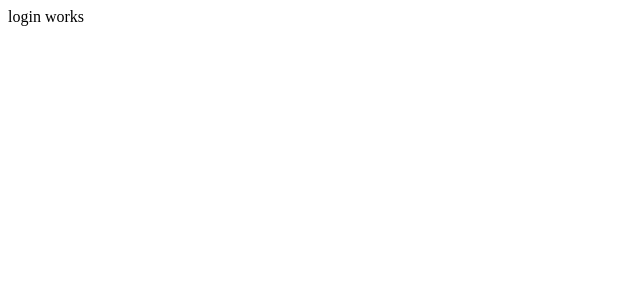
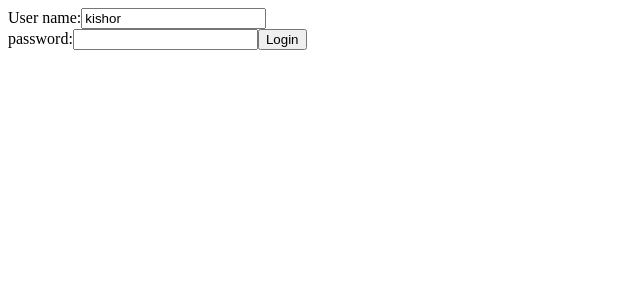
Before and after one commit to kishorThatavarthi/angular-yuxtyw, an Angular app: page / in a window 1280 px wide. Shown: the top 300 px of the page, without its empty margins (0-640 px from the left). Built offline with nearby package versions, Linux system fonts and the light colour scheme.

Commit message:
2 files modified

```diff
--- a/src/app/login/login.component.html
+++ b/src/app/login/login.component.html
@@ -1,3 +1,4 @@
-<p>
-  login works
-  </p>
+User name:<input type="text" name="username" [(ngModel)]="username" >
+<br/>
+password:<input type="password" name="password"[(ngModel)]="password">
+<button (click)=handleLogin()>Login</button>
--- a/src/app/login/login.component.ts
+++ b/src/app/login/login.component.ts
@@ -6,10 +6,17 @@
   styleUrls: ['./login.component.css']
 })
 export class LoginComponent implements OnInit {
+  username="kishor";
+  password=''
+
 
   constructor() { }
 
   ngOnInit() {
   }
+  handleLogin(){
+    console.log(this.username);
+    console.log(this.password);
+  }
 
 }
```
